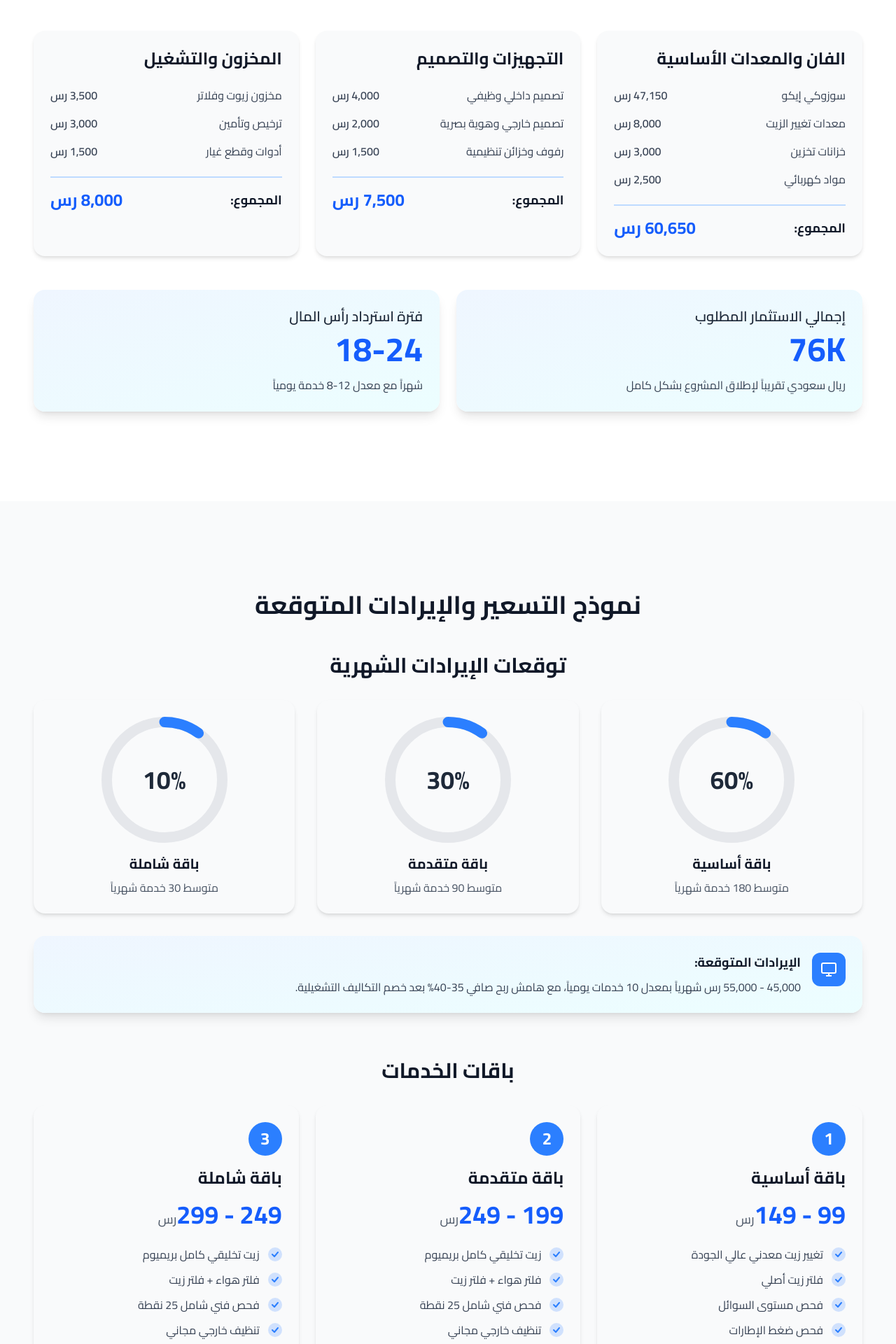
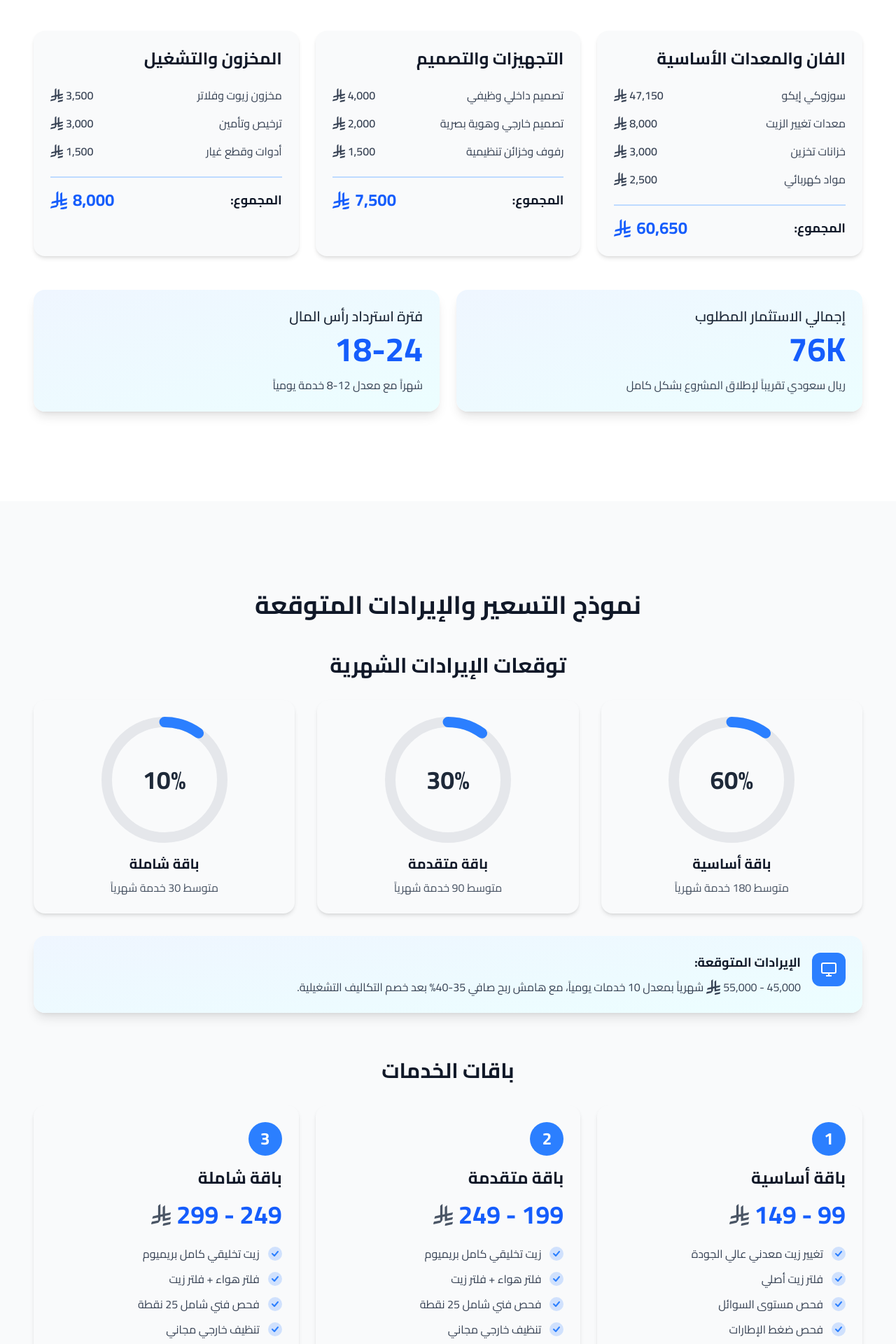
Before and after one commit to hanihashmi786/mobility-portfolio, a Next.js app: page / in a window 1280 px wide. Shown: the part 2020-3940 px from the top of the page at 70% size. Built offline with nearby package versions, Linux system fonts and the light colour scheme.

Commit message:
feat: replace currency text with Saudi Riyal SVG icon in Arabic

```diff
--- /dev/null
+++ b/src/components/common/RiyalIcon/RiyalIcon.tsx
@@ -0,0 +1,20 @@
+import type React from "react"
+
+export const RiyalIcon: React.FC<{ className?: string; size?: number }> = ({
+  className = "",
+  size = 20
+}) => {
+  return (
+    <svg
+      viewBox="0 0 1124.14 1256.39"
+      fill="currentColor"
+      className={className}
+      width={size}
+      height={size * (1256.39 / 1124.14)}
+      style={{ display: "inline-block", verticalAlign: "middle" }}
+    >
+      <path d="M699.62,1113.02h0c-20.06,44.48-33.32,92.75-38.4,143.37l424.51-90.24c20.06-44.47,33.31-92.75,38.4-143.37l-424.51,90.24Z"/>
+      <path d="M1085.73,895.8c20.06-44.47,33.32-92.75,38.4-143.37l-330.68,70.33v-135.2l292.27-62.11c20.06-44.47,33.32-92.75,38.4-143.37l-330.68,70.27V66.13c-50.67,28.45-95.67,66.32-132.25,110.99v403.35l-132.25,28.11V0c-50.67,28.44-95.67,66.32-132.25,110.99v525.69l-295.91,62.88c-20.06,44.47-33.33,92.75-38.42,143.37l334.33-71.05v170.26l-358.3,76.14c-20.06,44.47-33.32,92.75-38.4,143.37l375.04-79.7c30.53-6.35,56.77-24.4,73.83-49.24l68.78-101.97v-.02c7.14-10.55,11.3-23.27,11.3-36.97v-149.98l132.25-28.11v270.4l424.53-90.28Z"/>
+    </svg>
+  )
+}
--- a/src/sections/Costs/Costs.tsx
+++ b/src/sections/Costs/Costs.tsx
@@ -5,6 +5,7 @@ import { useLanguage } from "../../context/LanguageContext"
 import { translations } from "../../utils/translations"
 import { Card } from "../../components/common/Card/Card"
 import { Section } from "../../components/layout/Section/Section"
+import { RiyalIcon } from "../../components/common/RiyalIcon/RiyalIcon"
 
 export const Costs: React.FC = () => {
   const { language } = useLanguage()
@@ -60,16 +61,16 @@ export const Costs: React.FC = () => {
                   style={{ animationDelay: `${itemIndex * 100}ms` }}
                 >
                   <span>{item.label}</span>
-                  <span className="font-semibold">
-                    {item.amount} {language === "ar" ? "رس" : "SAR"}
+                  <span className="font-semibold flex items-center gap-1">
+                    {item.amount} {language === "ar" ? <RiyalIcon size={18} className="text-gray-700" /> : "SAR"}
                   </span>
                 </li>
               ))}
             </ul>
             <div className="pt-4 border-t-2 border-blue-200 flex justify-between items-center">
               <span className="text-lg font-bold text-gray-900">{language === "ar" ? "المجموع" : "Total"}:</span>
-              <span className="text-2xl font-bold text-blue-600">
-                {category.total} {language === "ar" ? "رس" : "SAR"}
+              <span className="text-2xl font-bold text-blue-600 flex items-center gap-2">
+                {category.total} {language === "ar" ? <RiyalIcon size={24} className="text-blue-600" /> : "SAR"}
               </span>
             </div>
           </Card>
--- a/src/sections/Investment/Investment.tsx
+++ b/src/sections/Investment/Investment.tsx
@@ -6,6 +6,7 @@ import { translations } from "../../utils/translations"
 import { Card } from "../../components/common/Card/Card"
 import { Button } from "../../components/common/Button/Button"
 import { Section } from "../../components/layout/Section/Section"
+import { RiyalIcon } from "../../components/common/RiyalIcon/RiyalIcon"
 
 export const Investment: React.FC = () => {
   const { language } = useLanguage()
@@ -32,23 +33,34 @@ export const Investment: React.FC = () => {
     },
   ]
 
-  const expectedReturns = [
-    language === "ar"
-      ? "هامش ربح صافي 35-40% شهرياً، إيرادات سنوية متوقعة تتجاوز 600,000 ر.س في السنة الثانية، مع إمكانية مضاعفة العائد عند التوسع."
-      : "Net profit margin of 35-40% monthly, expected annual revenues exceeding 600,000 SAR in the second year, with the possibility of doubling returns upon expansion.",
-  ]
+  const expectedReturns = language === "ar" ? (
+    <>
+      هامش ربح صافي 35-40% شهرياً، إيرادات سنوية متوقعة تتجاوز{" "}
+      <span className="inline-flex items-center gap-1">
+        600,000 <RiyalIcon size={18} className="text-gray-700" />
+      </span>{" "}
+      في السنة الثانية، مع إمكانية مضاعفة العائد عند التوسع.
+    </>
+  ) : (
+    "Net profit margin of 35-40% monthly, expected annual revenues exceeding 600,000 SAR in the second year, with the possibility of doubling returns upon expansion."
+  )
 
-  const nextSteps = [
+  const nextSteps =
     language === "ar"
       ? "نرحب بلقاء تفصيلي لمناقشة خطة العمل الكاملة، الدراسة المالية، وعرض الشراكة. تواصلوا معنا لترتيب موعد وبدء رحلة النجاح معاً."
-      : "We welcome a detailed meeting to discuss the complete business plan, financial study, and partnership proposal. Contact us to arrange an appointment and start the journey to success together.",
-  ]
+      : "We welcome a detailed meeting to discuss the complete business plan, financial study, and partnership proposal. Contact us to arrange an appointment and start the journey to success together."
 
-  const whatWeLookFor = [
-    language === "ar"
-      ? "شريك استثماري أو مستثمر بمبلغ 40,000 - 80,000 رس للمساهمة في رأس المال والتوسع السريع، مقابل حصة في الأرباح تتراوح بين 25-40% حسب حجم الاستثمار."
-      : "Investment partner or investor with an amount of 40,000 - 80,000 SAR to contribute to capital and rapid expansion, in exchange for a profit share ranging between 25-40% depending on investment size.",
-  ]
+  const whatWeLookFor = language === "ar" ? (
+    <>
+      شريك استثماري أو مستثمر بمبلغ{" "}
+      <span className="inline-flex items-center gap-1">
+        40,000 - 80,000 <RiyalIcon size={18} className="text-gray-700" />
+      </span>{" "}
+      للمساهمة في رأس المال والتوسع السريع، مقابل حصة في الأرباح تتراوح بين 25-40% حسب حجم الاستثمار.
+    </>
+  ) : (
+    "Investment partner or investor with an amount of 40,000 - 80,000 SAR to contribute to capital and rapid expansion, in exchange for a profit share ranging between 25-40% depending on investment size."
+  )
 
   const scrollToContact = () => {
     document.getElementById("contact")?.scrollIntoView({ behavior: "smooth" })
@@ -78,45 +90,27 @@ export const Investment: React.FC = () => {
         <Card variant="gradient">
           <h3 className="text-xl font-bold text-gray-900 mb-4">{t.investment.whatWeLookFor}</h3>
           <div className="space-y-3">
-            {whatWeLookFor.map((item, index) => (
-              <p
-                key={index}
-                className="text-gray-700 leading-relaxed animate-in fade-in duration-500"
-                style={{ animationDelay: `${index * 100}ms` }}
-              >
-                {item}
-              </p>
-            ))}
+            <p className="text-gray-700 leading-relaxed animate-in fade-in duration-500">
+              {whatWeLookFor}
+            </p>
           </div>
         </Card>
 
         <Card variant="gradient">
           <h3 className="text-xl font-bold text-gray-900 mb-4">{t.investment.expectedReturns}</h3>
           <div className="space-y-3">
-            {expectedReturns.map((item, index) => (
-              <p
-                key={index}
-                className="text-gray-700 leading-relaxed animate-in fade-in duration-500"
-                style={{ animationDelay: `${index * 100}ms` }}
-              >
-                {item}
-              </p>
-            ))}
+            <p className="text-gray-700 leading-relaxed animate-in fade-in duration-500">
+              {expectedReturns}
+            </p>
           </div>
         </Card>
 
         <Card variant="gradient">
           <h3 className="text-xl font-bold text-gray-900 mb-4">{t.investment.nextSteps}</h3>
           <div className="space-y-3">
-            {nextSteps.map((item, index) => (
-              <p
-                key={index}
-                className="text-gray-700 leading-relaxed animate-in fade-in duration-500"
-                style={{ animationDelay: `${index * 100}ms` }}
-              >
-                {item}
-              </p>
-            ))}
+            <p className="text-gray-700 leading-relaxed animate-in fade-in duration-500">
+              {nextSteps}
+            </p>
           </div>
         </Card>
       </div>
--- a/src/sections/Pricing/Pricing.tsx
+++ b/src/sections/Pricing/Pricing.tsx
@@ -6,6 +6,7 @@ import { translations } from "../../utils/translations"
 import { Card } from "../../components/common/Card/Card"
 import { ProgressCircle } from "../../components/common/ProgressCircle/ProgressCircle"
 import { Section } from "../../components/layout/Section/Section"
+import { RiyalIcon } from "../../components/common/RiyalIcon/RiyalIcon"
 
 export const Pricing: React.FC = () => {
   const { language } = useLanguage()
@@ -107,10 +108,16 @@ export const Pricing: React.FC = () => {
             <h4 className="text-lg font-bold text-gray-900 mb-2">
               {language === "ar" ? "الإيرادات المتوقعة:" : "Expected Revenue:"}
             </h4>
-            <p className="text-gray-700 leading-relaxed">
-              {language === "ar"
-                ? "45,000 - 55,000 رس شهرياً بمعدل 10 خدمات يومياً، مع هامش ربح صافي 35-40% بعد خصم التكاليف التشغيلية."
-                : "45,000 - 55,000 SAR monthly with an average of 10 daily services, with a net profit margin of 35-40% after deducting operational costs."}
+            <p className="text-gray-700 leading-relaxed flex items-center flex-wrap gap-1">
+              {language === "ar" ? (
+                <>
+                  <span>45,000 - 55,000</span>
+                  <RiyalIcon size={20} className="text-gray-700" />
+                  <span>شهرياً بمعدل 10 خدمات يومياً، مع هامش ربح صافي 35-40% بعد خصم التكاليف التشغيلية.</span>
+                </>
+              ) : (
+                "45,000 - 55,000 SAR monthly with an average of 10 daily services, with a net profit margin of 35-40% after deducting operational costs."
+              )}
             </p>
           </div>
         </Card>
@@ -126,9 +133,13 @@ export const Pricing: React.FC = () => {
                 {pkg.number}
               </div>
               <h4 className="text-2xl font-bold text-gray-900 mb-4">{pkg.title}</h4>
-              <div className="mb-6">
+              <div className="mb-6 flex items-center gap-2">
                 <span className="text-4xl font-bold text-blue-600">{pkg.price}</span>
-                <span className="text-lg text-gray-600 ml-2">{language === "ar" ? "رس" : "SAR"}</span>
+                {language === "ar" ? (
+                  <RiyalIcon size={28} className="text-gray-600" />
+                ) : (
+                  <span className="text-lg text-gray-600">SAR</span>
+                )}
               </div>
               <ul className="space-y-3">
                 {pkg.features.map((feature, featureIndex) => (
```
